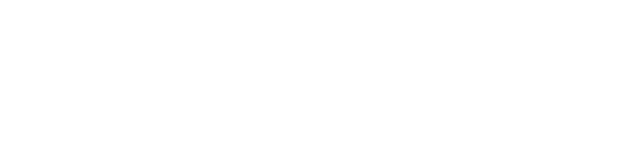
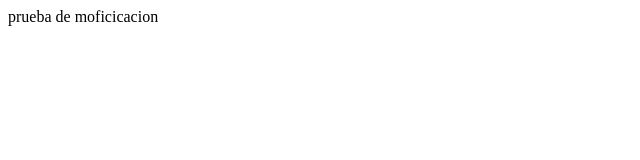
Before and after one commit to cissetta/git-prueba, a plain HTML site: page index.html in a window 1280 px wide. Shown: the whole page, without its empty margins (0-640 px from the left). Drawn offline with Linux system fonts and the light colour scheme.

Commit message:
Update index.html
modificacion en remoto

```diff
--- a/index.html
+++ b/index.html
@@ -6,6 +6,6 @@
     <title>Document</title>
 </head>
 <body>
-
+    prueba de moficicacion
 </body>
 </html>
```
